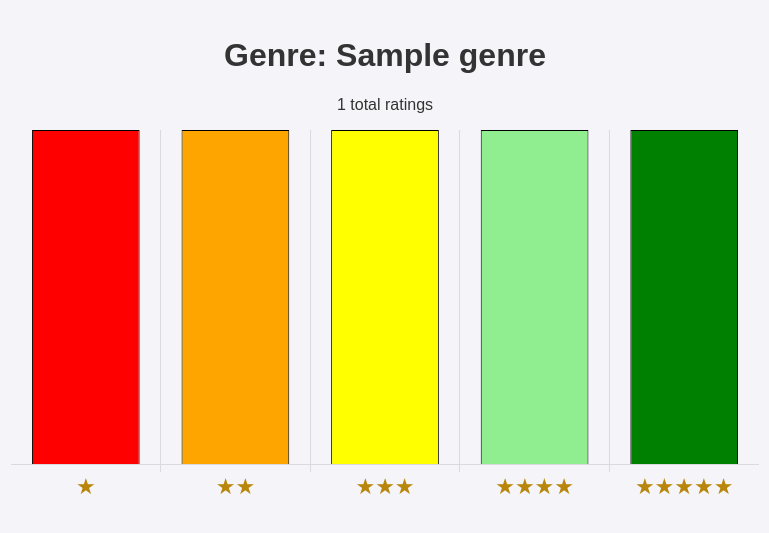
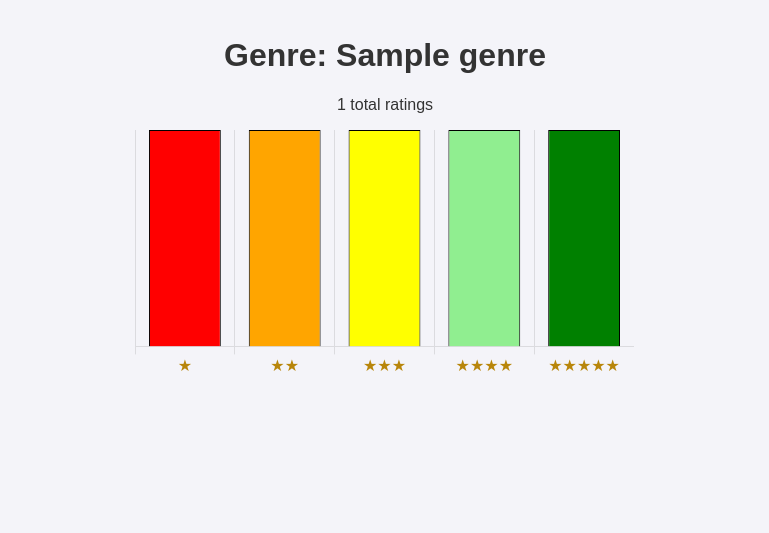
Before and after one commit to joshmiddlecote/cs22, a FastAPI app: template templates/genre_details.html in a window 1280 px wide. Shown: the top 533 px of the page, without its empty margins (255-1024 px from the left). Run offline with FastAPI, Linux system fonts and the light colour scheme; the template is opened without the code that fills it: most values are stand-ins (such as "Sample title", 1, 10 or a date in 2020).

Commit message:
make bar graph size smaller + adjust front-end

```diff
--- a/templates/genre_details.html
+++ b/templates/genre_details.html
@@ -14,7 +14,7 @@
             padding: 16px;
         }
         .chart-container {
-            width: 60%;
+            width: 40%;
             margin: auto;
         }
         h1, p {
@@ -70,7 +70,7 @@
                 scales: {
                     x: {
                       ticks: {
-                                font: { size: 22 },
+                                font: { size: 16 },
                                 color: "#b8860b" // ✅ Change label color
                             }
                     },
```
